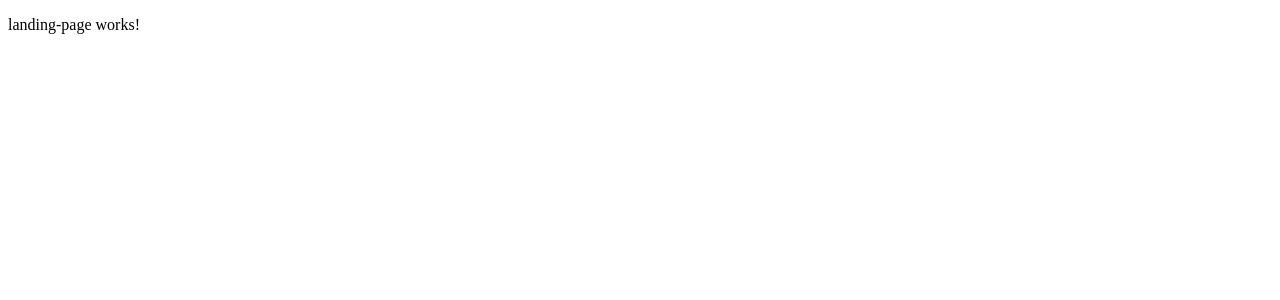
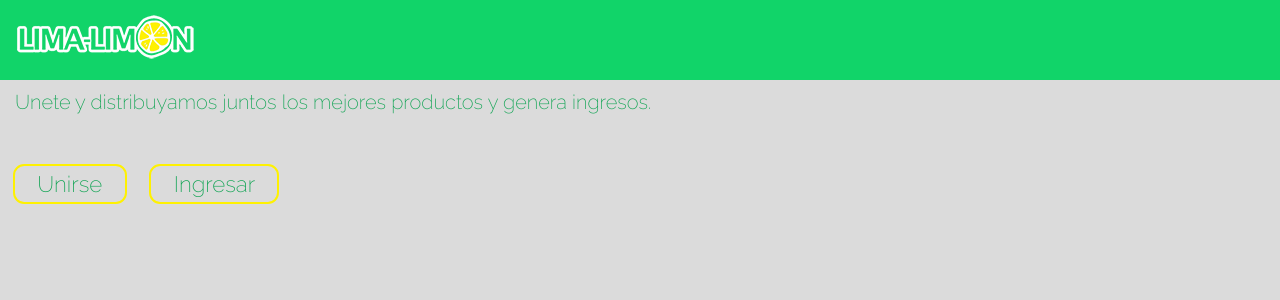
Before and after one commit to luisberto99/IS-912-Proyecto_Motoristas, an Angular app: page / in a window 1280 px wide. Shown: the top 300 px of the page. Built offline with nearby package versions, Linux system fonts and the light colour scheme.

Commit message:
Creacion de rutas, componente y estilos necesarios.

```diff
--- a/src/app/Core/landing-page/landing-page.component.html
+++ b/src/app/Core/landing-page/landing-page.component.html
@@ -1 +1,18 @@
-<p>landing-page works!</p>
+<div class="body">
+    <header class="header">
+
+        <div class="nav">
+            <img src="assets/imgs/LimaLimonHeader.png" alt="Lima Limon Logo">
+        </div>
+    </header>
+
+    <main class="main">
+        <div>
+            <p class="msj">Unete y distribuyamos juntos los mejores productos y genera ingresos.</p>
+        </div>
+        <div class="bottons">
+            <li><a href="#">Unirse</a></li>
+            <li><a href="#">Ingresar</a></li>
+        </div>
+    </main>
+</div>
--- a/src/app/Core/landing-page/landing-page.component.sass
+++ b/src/app/Core/landing-page/landing-page.component.sass
@@ -0,0 +1,70 @@
+$Primary: #11D469
+$Secundary: #0DA351
+$Background: #DBDBDB
+$Alert: #FEF102
+$Dark: #053D1E
+$Black: #000000
+$White: #FFFFFF
+
+*
+    box-sizing: content-box
+
+.body
+    position: relative
+    width: 100vw
+    height: 100vh
+    background-color: $Background
+    margin: 0
+
+.header
+    position: relative
+    background-color: $Primary
+    width: 100vw
+    height: 10vh
+    // max-width: 1024px
+    margin: auto
+
+    .nav
+        padding: 5px 10px
+        img
+            width: 210px
+            margin-top: 0.4rem
+.main
+    position: relative
+    margin: auto
+    // min-width: 600px
+    // min-height: 400px
+    width: 100vw
+    height: 90vh
+    // max-width: 1024px
+    color: $White
+    background-color: $Background
+
+    .bottons
+        // position: relative
+
+        li
+            text-decoration: none
+            display: inline-block
+            margin-right: 10px
+            padding: 5px 1.4rem
+            // background-color: $Primary
+            margin-top: 20px
+            margin-left: 0.8rem
+            border-radius: 0.7rem
+            border: $Alert 2px solid
+
+            a
+                text-decoration: none
+                color: $Secundary
+                font-size: 1.4rem
+                font-family: 'Raleway'
+                // font-stretch: semi-condensed
+.msj
+    font-family: 'Raleway'
+    font-size: 20px
+    color: $Secundary
+    width: 78%
+    margin-top: 10px
+    margin-bottom: 30px
+    margin-left: 15px
--- a/src/app/app.component.html
+++ b/src/app/app.component.html
@@ -1,2 +1 @@
-
 <router-outlet></router-outlet>
--- a/src/app/app.component.sass
+++ b/src/app/app.component.sass
@@ -0,0 +1 @@
+@import url('https://fonts.googleapis.com/css2?family=Raleway:wght@200&display=swap')
--- a/src/styles.sass
+++ b/src/styles.sass
@@ -1 +1,3 @@
 /* You can add global styles to this file, and also import other style files */
+*
+    margin: 0
```
Also changed, not shown: src/assets/imgs/LimaLimonHeader.png (added), src/assets/imgs/LimaLimonLogo.png (added).
